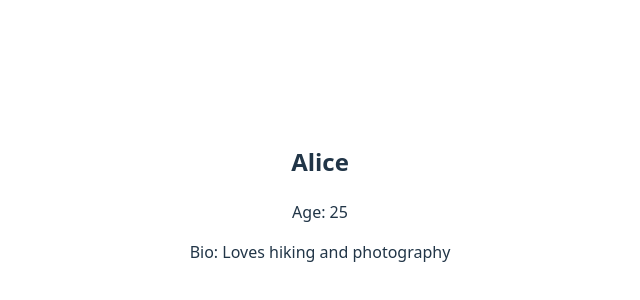
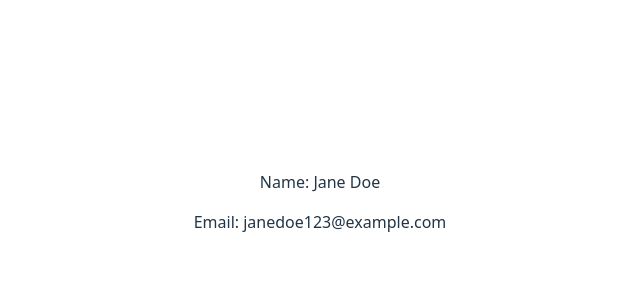
Before and after one commit to Kaydev-cmd/alx-fe-reactjs, a React (Vite) app in the folder alx-react-app-props/: page / in a window 1280 px wide. Shown: the part 198-498 px from the top of the page, without its empty margins (320-960 px from the left). Built offline with nearby package versions, Linux system fonts and the light colour scheme.

Commit message:
feat: render ProfilePage component with userData prop

```diff
--- a/alx-react-app-props/src/App.jsx
+++ b/alx-react-app-props/src/App.jsx
@@ -1,27 +1,26 @@
-import { useState } from "react";
-import reactLogo from "./assets/react.svg";
-import viteLogo from "/vite.svg";
 import "./App.css";
 import WelcomeMessage from "./components/WelcomeMessage";
 import Header from "./components/Header";
 import MainContent from "./components/MainContent";
 import Footer from "./components/Footer";
 import UserProfile from "./components/UserProfile";
+import ProfilePage from "./components/ProfilePage";
 
 function App() {
-  const [count, setCount] = useState(0);
+  const userData = { name: "Jane Doe", email: "janedoe123@example.com" };
 
   return (
     <>
       {/* <Header />
       <MainContent />
       <Footer /> */}
-      <UserProfile
-        // image="src/assets/image_1.png"
+      {/* <UserProfile
+        image="src/assets/image_1.png"
         name="Alice"
         age={25}
         bio="Loves hiking and photography"
-      />
+      /> */}
+      <ProfilePage userData={userData} />
     </>
   );
 }
```
